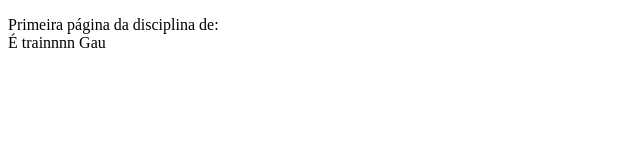
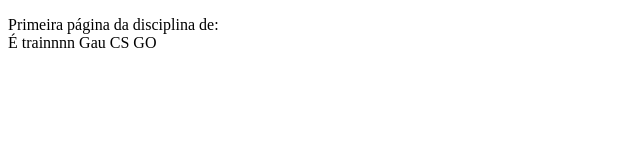
Before and after one commit to vitorgcogo/P-gina-de-Engenharia-de-Software, a plain HTML site: page Index.html in a window 1280 px wide. Shown: the full height of the page, 0-640 px from the left. Drawn offline with Linux system fonts and the light colour scheme.

Commit message:
João Edit

```diff
--- a/Index.html
+++ b/Index.html
@@ -4,6 +4,6 @@
     <TITLE> Eng. Soft</title>
   </HEAD>
   <BODY>
-    <p>Primeira página da disciplina de:<BR>É trainnnn Gau</p>
+    <p>Primeira página da disciplina de:<BR>É trainnnn Gau CS GO</p>
   </BODY>
 </HTML>
```
